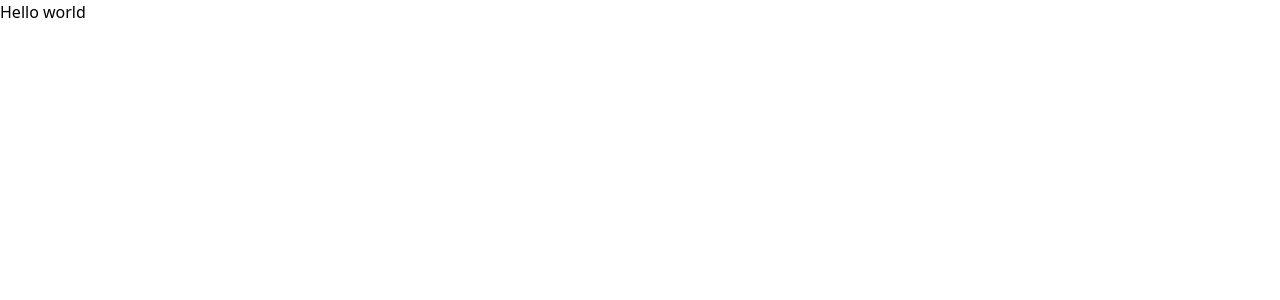
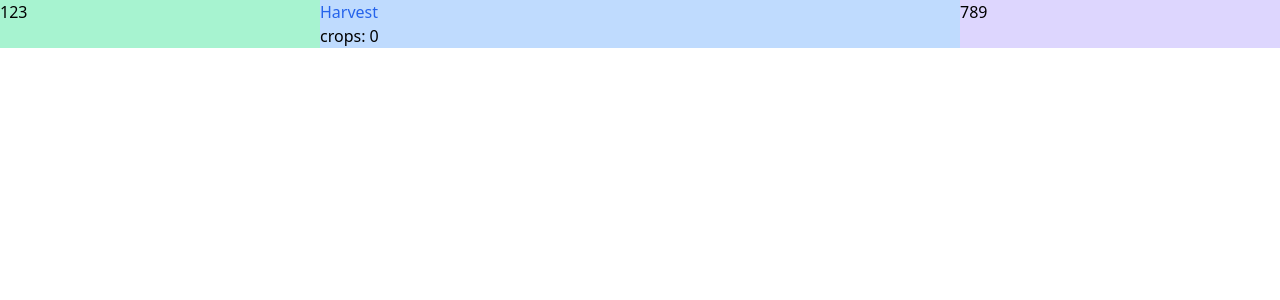
Before and after one commit to markin-dev/farm, a Vue app: page / in a window 1280 px wide. Shown: the top 300 px of the page. Built offline with nearby package versions, Linux system fonts and the light colour scheme.

Commit message:
added base layout

```diff
--- a/src/App.vue
+++ b/src/App.vue
@@ -1,5 +1,7 @@
 <template>
-  <HelloWorld msg="Welcome to Your Vue.js App" />
+  <div class="container mx-auto">
+    <HelloWorld />
+  </div>
 </template>
 
 <script>
--- a/src/components/HelloWorld.vue
+++ b/src/components/HelloWorld.vue
@@ -1,3 +1,51 @@
 <template>
-  <div>Hello world</div>
+  <div
+    class="flex flex-col lg:flex-row flex-wrap"
+  >
+    <div
+      class="lg:w-1/4 bg-green-200"
+    >
+      123
+    </div>
+
+    <div
+      class="flex-grow bg-blue-200"
+    >
+      <div>
+        <span
+          :class="[
+            'text-blue-600',
+            'hover:text-red-500',
+            'cursor-pointer'
+          ]"
+          @click="harvest"
+        >
+          Harvest
+        </span>
+      </div>
+      <div>crops: {{ crops }}</div>
+    </div>
+
+    <div
+      class="lg:w-1/4 bg-purple-200"
+    >
+      789
+    </div>
+  </div>
 </template>
+
+<script>
+export default {
+  data() {
+    return {
+      crops: 0,
+    };
+  },
+
+  methods: {
+    harvest() {
+      this.crops += 1;
+    },
+  },
+};
+</script>
```
